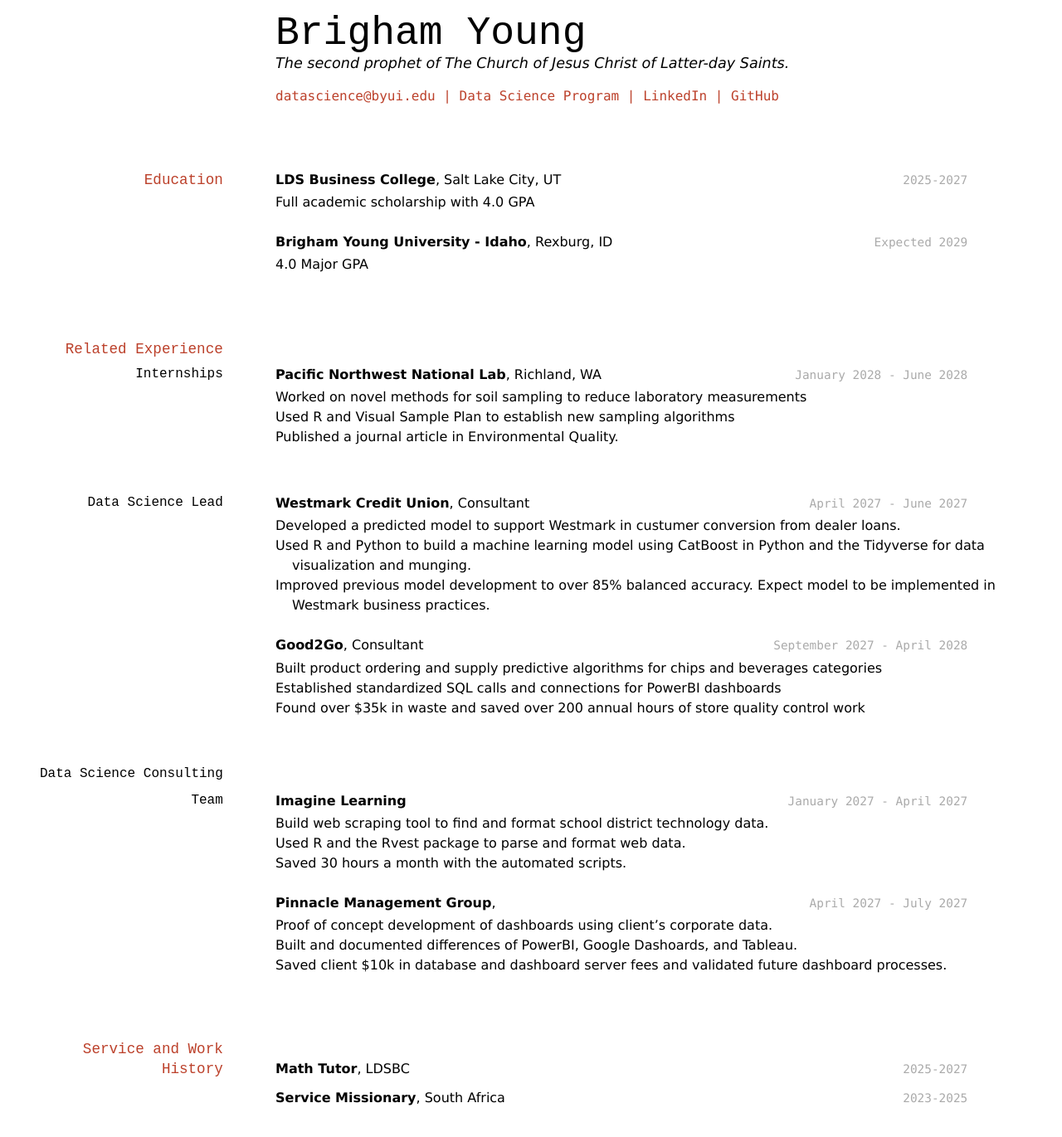
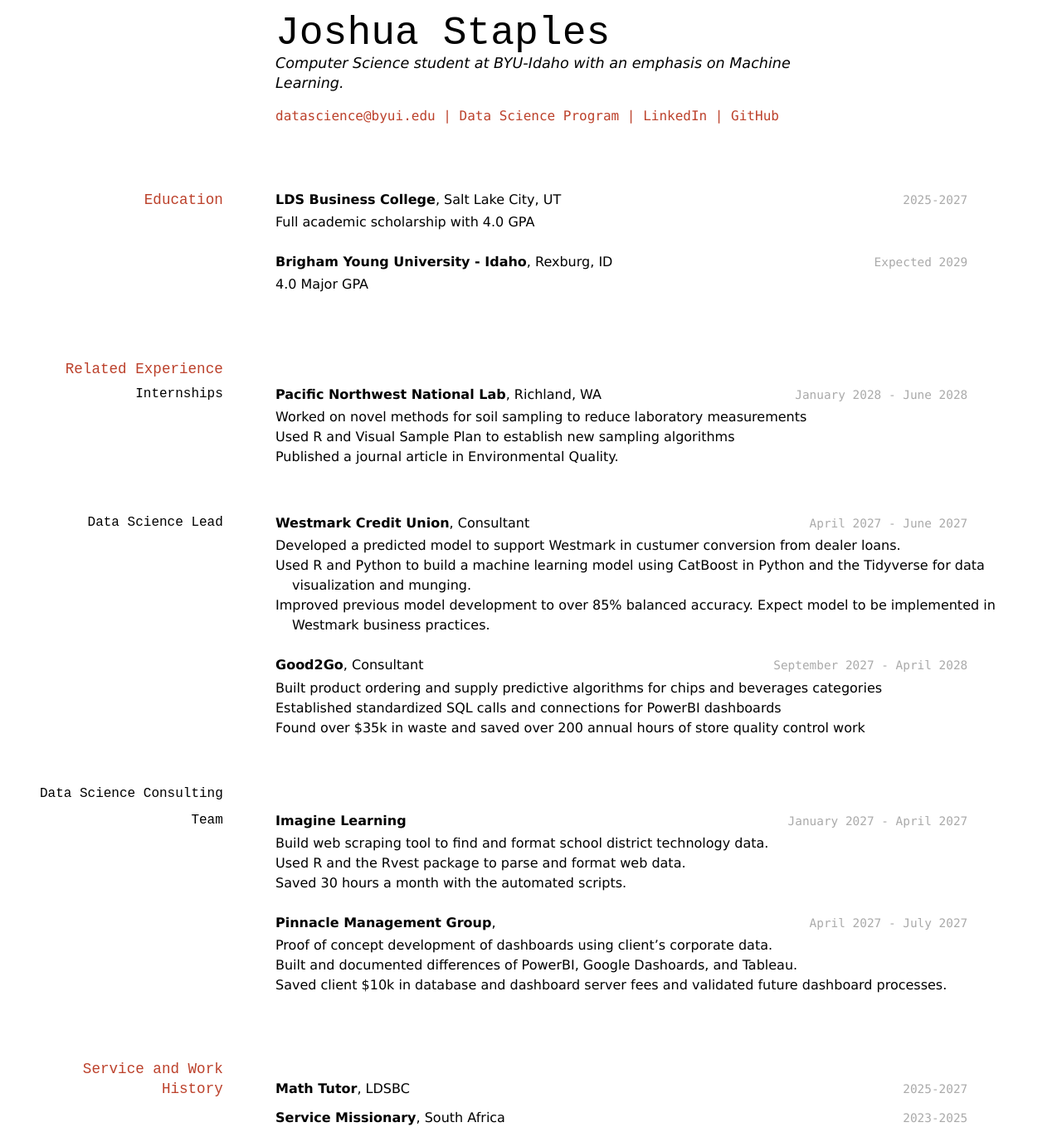
Before and after one commit to byuids-resumes/Joshua-Staples-Resume, a Jekyll site: the page built from docs/index.md, in a window 1280 px wide. Shown: the whole page at 83% size. Built offline with Jekyll 4.4.1, drawn with Linux system fonts in a browser that asks for light colours; before the commit the page ends 1347 px from its top, so only the background shows below that.

Commit message:
updates on index.md

```diff
--- a/docs/index.md
+++ b/docs/index.md
@@ -1,9 +1,9 @@
 ---
 layout: cv
-title: Brigham Young's Resume
+title: Joshua Staples's Resume
 ---
-# Brigham Young
-The second prophet of The Church of Jesus Christ of Latter-day Saints.
+# Joshua Staples
+Computer Science student at BYU-Idaho with an emphasis on Machine Learning.
 
 <div id="webaddress">
 <a href="datascience@byui.edu">datascience@byui.edu</a>
```
